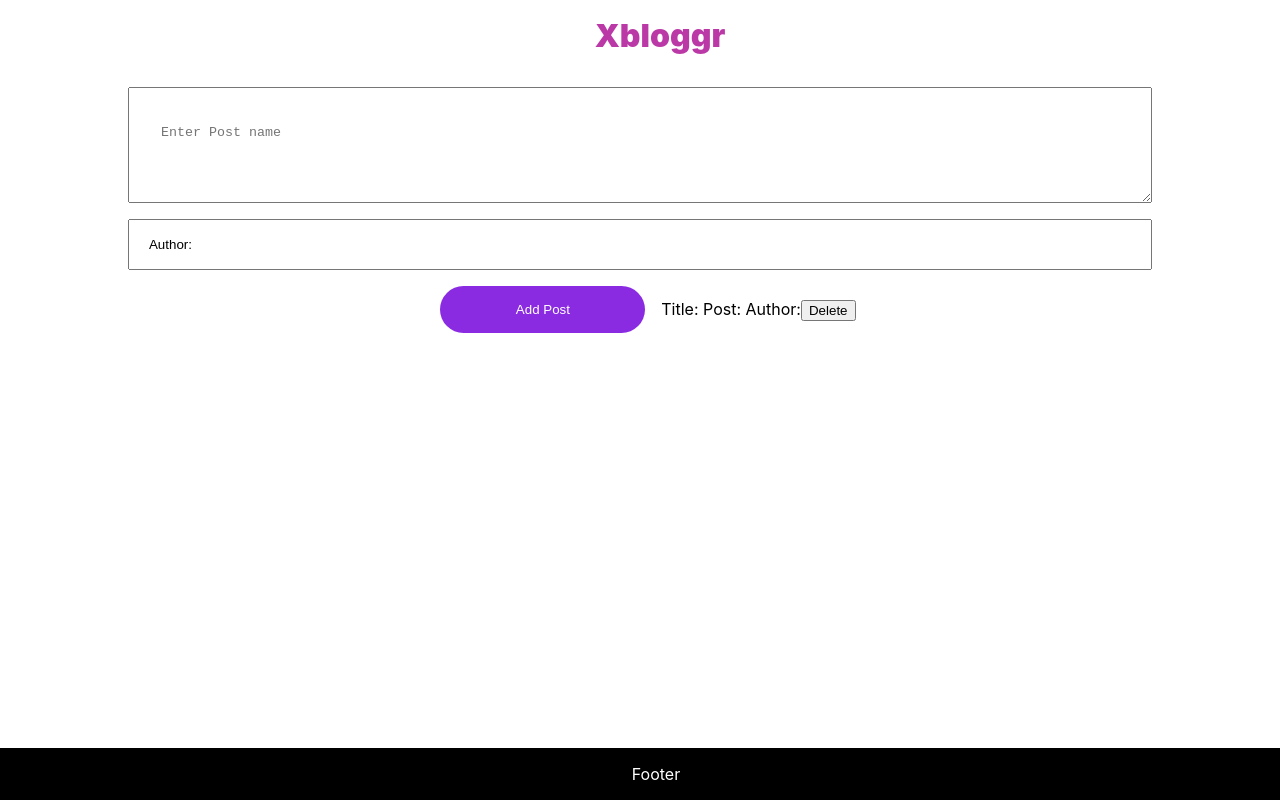
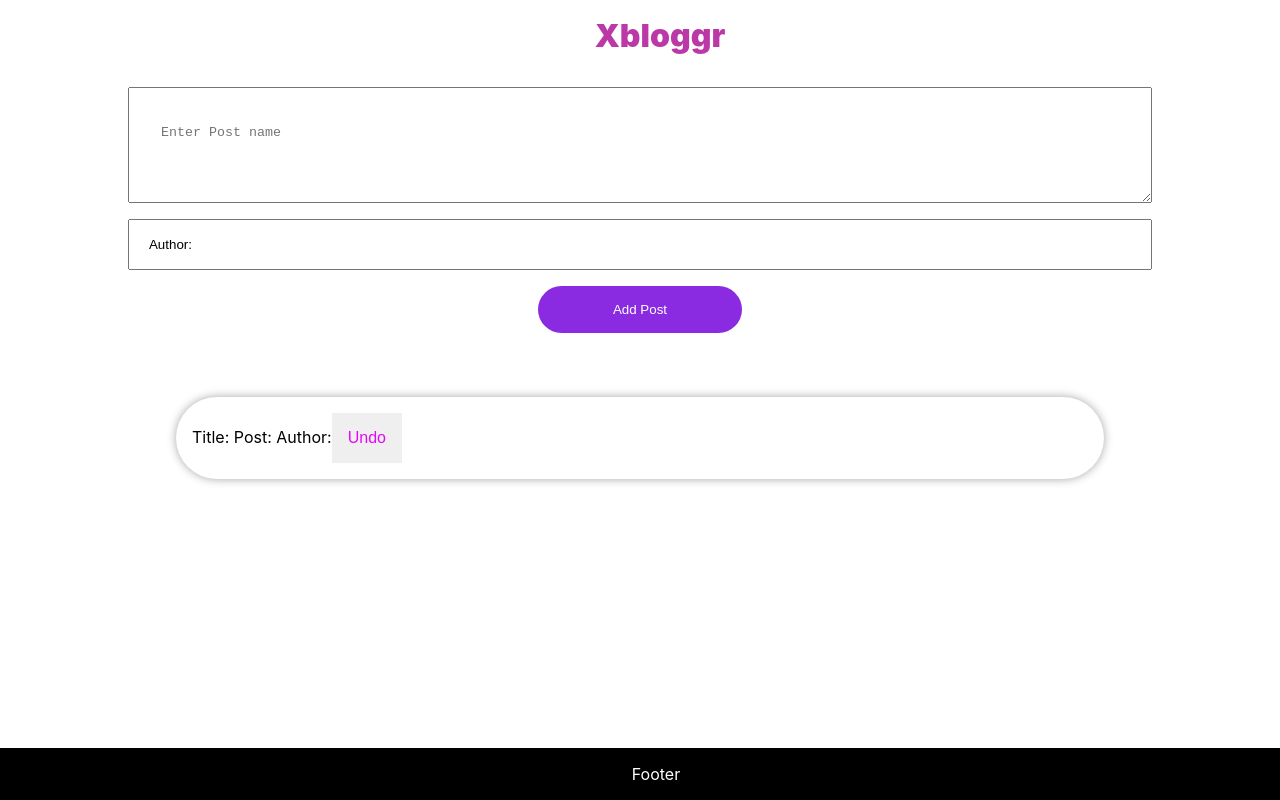
Before and after one commit to EmmaTheDev01/react_blogposting_app, a React (Create React App) app in the folder demoblog/: page / in a window 1280 px wide. Both pictures are taken after a click on the button "Add Post". Built offline with nearby package versions, Linux system fonts and the light colour scheme.

Commit message:
Initial commit

```diff
--- a/demoblog/package.json
+++ b/demoblog/package.json
@@ -6,6 +6,7 @@
     "@testing-library/jest-dom": "^5.17.0",
     "@testing-library/react": "^13.4.0",
     "@testing-library/user-event": "^13.5.0",
+    "draft-js": "^0.11.7",
     "react": "^18.2.0",
     "react-dom": "^18.2.0",
     "react-scripts": "5.0.1",
--- a/demoblog/src/Components/Blog.js
+++ b/demoblog/src/Components/Blog.js
@@ -1,43 +1,64 @@
 import React, { useState } from "react";
 import "./styles.css";
 const Blog = () => {
-  const [Post,setPost] = useState(["Title: ", " Post:"]);
-  const [author,setAuthor] = useState([" Author:"]);
-  const [items,setItems] = useState([]);
+  const [Post, setPost] = useState(["Title: ", " Post:"]);
+  const [author, setAuthor] = useState([" Author:"]);
+  const [items, setItems] = useState([]);
 
   const addItem = () => {
-    if(!Post){
+    if (!Post) {
       alert("The Post form must be filled");
     }
     const item = {
       id: Math.floor(Math.random() * 1000),
-      value: [Post, author]
+      value: [Post, author],
     };
-    setItems(oldList =>[...oldList,item]);
+    setItems((oldList) => [...oldList, item]);
     setPost("");
     console.log(Post);
     console.log(items);
-  }
+  };
 
   const deleteItem = (id) => {
-    const newArray = items.filter(item => item.id !== id);
+    const newArray = items.filter((item) => item.id !== id);
     setItems(newArray);
-
-  }
+  };
   return (
     <div className="container">
-    <textarea className='post' placeholder='Enter Post name' value={Post} onChange = {e => setPost(e.target.value)}> </textarea>
-    <input className='author' placeholder='Enter Author name' value={author} onChange = {e => setAuthor(e.target.value)} />
-    <button className='add_btn' onClick={() => addItem()}>Add Post</button>
+      <textarea
+        className="post"
+        placeholder="Enter Post name"
+        value={Post}
+        onChange={(e) => setPost(e.target.value)}
+      >
+        {" "}
+      </textarea>
+      <input
+        className="author"
+        placeholder="Enter Author name"
+        value={author}
+        onChange={(e) => setAuthor(e.target.value)}
+      />
+      <button className="add_btn" onClick={() => addItem()}>
+        Add Post
+      </button>
 
-    <div className="display_post">
-     {items.map(item => {
-       return (
-         <p className='list_of_Posts' key={item.id}>{item.value}<button className='delete_btn' onClick={() => deleteItem(item.id)}>Delete</button></p>
-       )
-     })}
+      <div className="display_post">
+        {items.map((item) => {
+          return (
+            <p  data-text="author" className="post_text" key={item.id}>
+              {item.value}
+              <button
+                className="delete_btn"
+                onClick={() => deleteItem(item.id)}
+              >
+                Undo
+              </button>
+            </p>
+          );
+        })}
+      </div>
     </div>
-   </div>
   );
 };
 
--- a/demoblog/src/Components/styles.css
+++ b/demoblog/src/Components/styles.css
@@ -64,3 +64,29 @@
     background-color: #000;
     color: #fff;
 }
+.display_post{
+    width: 100%;
+    padding: 1rem;
+    margin: 1rem;
+    text-align: start;
+}
+.post_text{
+    padding: 1rem;
+    line-height: 2;
+    box-shadow: #a7a6a6 0px 0px 10px;
+    border-radius: 45px;
+    margin: 1rem;
+}
+
+.delete_btn{
+    color: #e408f8;
+    border: none;
+    background-color: none;
+    padding: 1rem;
+    cursor: pointer;
+    font-size: 1rem;
+}
+.delete_btn:hover{
+    color: red;
+
+}
```
Also changed, not shown: 1 other file (tests, documents, lock files or other folders).
